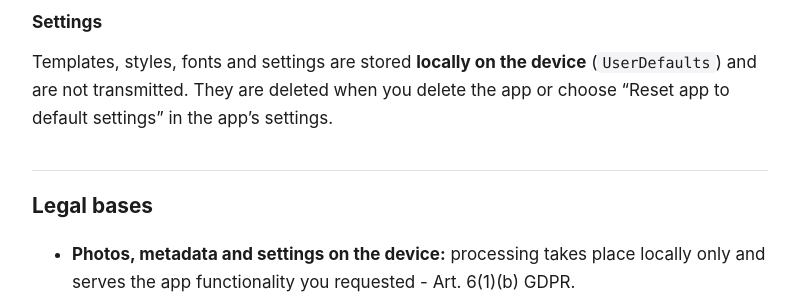
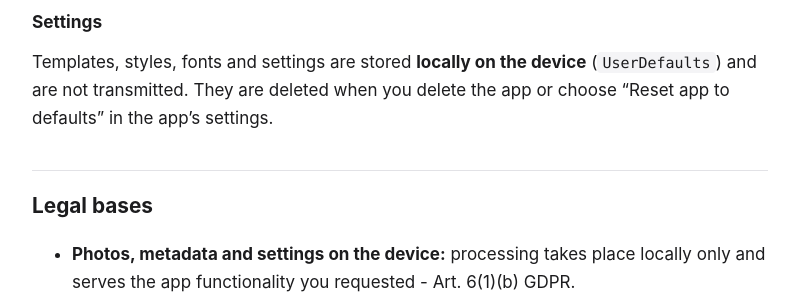
Before and after one commit to stillmadmax/potd-site, a Jekyll site: the page built from en/privacy.md, in a window 1280 px wide and 900 px high, scrolled down 2214 px. Shown: the part 208-508 px from the top of the window, without its empty margins (240-1039 px from the left). Built offline with Jekyll 4.4.1, drawn with Linux system fonts in a browser that asks for light colours; some of the changed text lies outside the part shown.

```diff
--- a/en/privacy.md
+++ b/en/privacy.md
@@ -93,7 +93,7 @@ influence over this; Apple's privacy policy applies.
 ### Settings
 
 Templates, styles, fonts and settings are stored **locally on the device** (`UserDefaults`) and are
-not transmitted. They are deleted when you delete the app or choose "Reset app to default settings"
+not transmitted. They are deleted when you delete the app or choose "Reset app to defaults"
 in the app's settings.
 
 ## Legal bases
```
Also changed, not shown: other parts of en/privacy.md (+1 -1 lines), datenschutz.md (+1 -1 lines).
